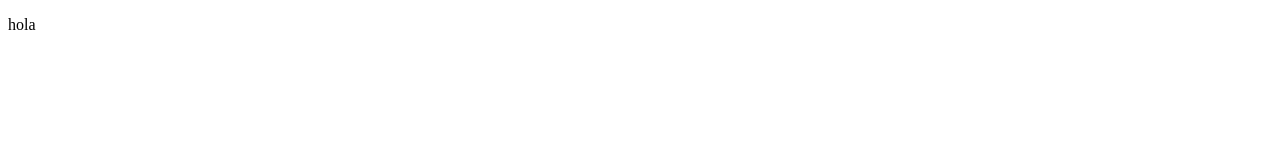
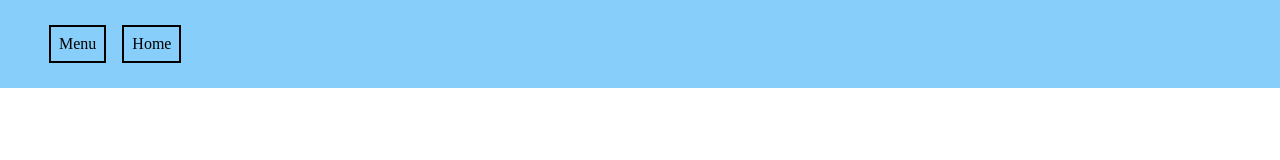
Before and after one commit to geoffreyllk/AVD-CS-Internship, a plain HTML site: page index.html in a window 1280 px wide. Drawn offline with Linux system fonts and the light colour scheme.

Commit message:
this just something

```diff
--- a/index.html
+++ b/index.html
@@ -7,6 +7,17 @@
     <link rel="stylesheet" href="style.css">
 </head>
 <body>
-    <p>hola</p>
+    <nav class="navbar">
+        <ul>
+            <li>Menu</li>
+            <li>Home</li>
+        </ul>
+    </nav>
+
+    <section class="sect">
+        <div class="patientDetails">
+
+        </div>
+    </section>
 </body>
 </html>
--- a/style.css
+++ b/style.css
@@ -0,0 +1,23 @@
+body{
+    padding: 0;
+    margin: 0;
+    /*background-color: black;*/
+}
+
+nav{
+    margin: 0;
+    padding: 1px;
+    background-color: lightskyblue;
+}
+
+ul{
+    text-decoration: none;
+    list-style-type: none;
+    display: flex;
+    li{
+        padding: 0.5rem;
+        margin: 0.5rem;
+        border: 2px solid black;
+
+    }
+}
```
